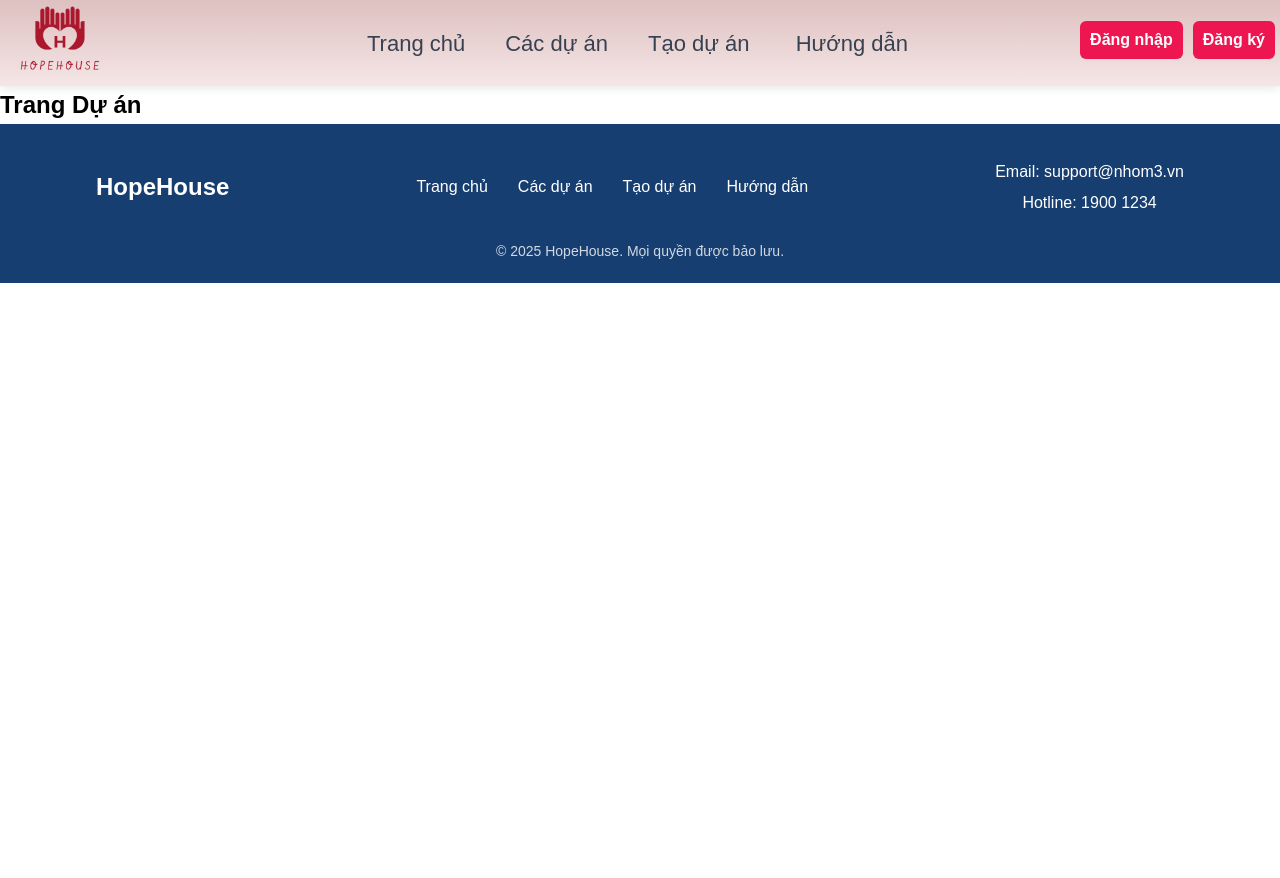
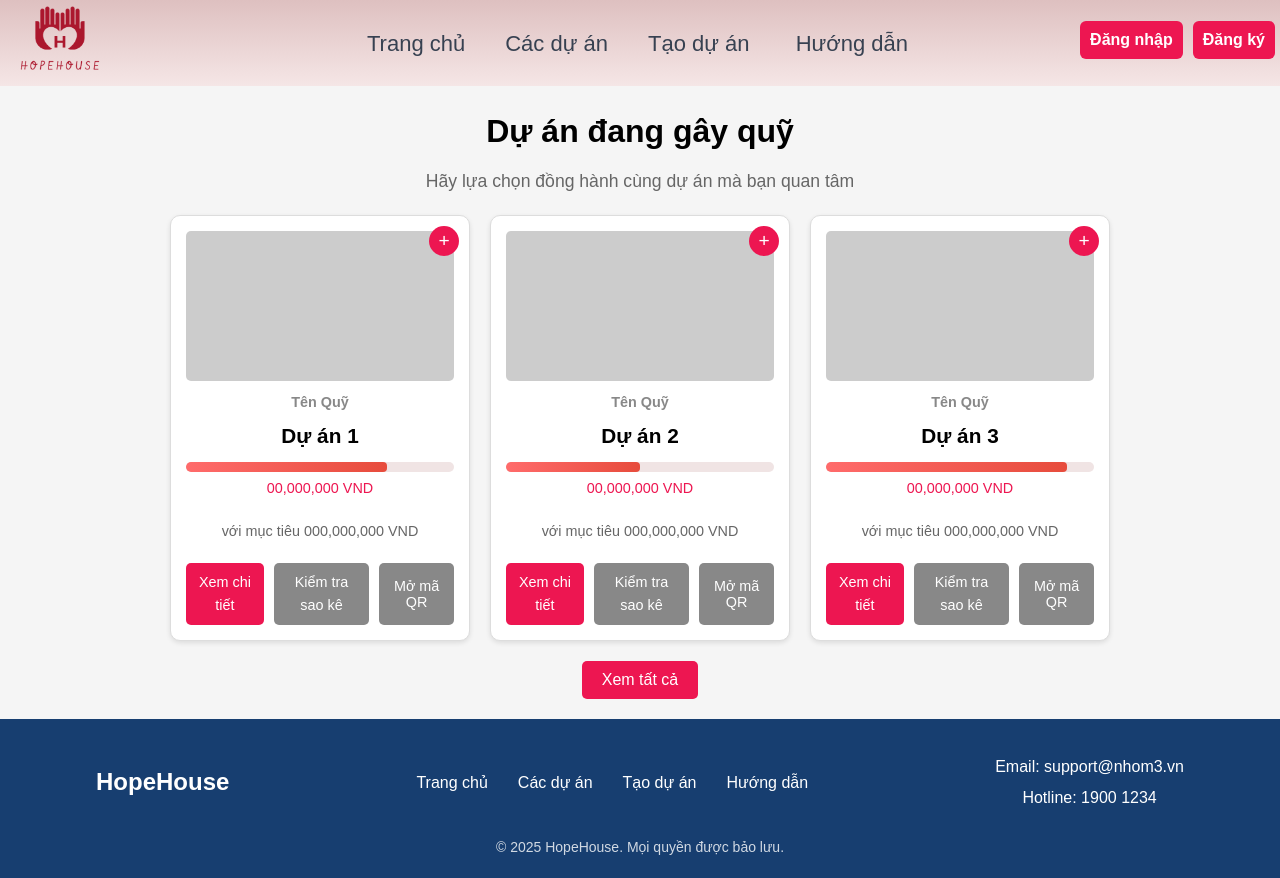
Before and after one commit to HnaKhoa222/WebCharity, a React (Create React App) app in the folder webcharity/: page /projects in a window 1280 px wide. Before the commit the page ends 800 px from the top, so only its background shows below. Built offline with nearby package versions, Linux system fonts and the light colour scheme; no server answers.

Commit message:
add projectspage

```diff
--- /dev/null
+++ b/webcharity/src/pages/Projects.css
@@ -0,0 +1,173 @@
+.projects-page {
+    padding: 20px;
+    text-align: center;
+    background-color: #f5f5f5;
+}
+
+.projects-page h1 {
+    font-size: 2em;
+    margin-bottom: 10px;
+}
+
+.projects-page p {
+    font-size: 1.1em;
+    color: #666;
+    margin-bottom: 20px;
+}
+
+.project-list {
+    display: flex;
+    justify-content: center;
+    gap: 20px;
+    flex-wrap: wrap;
+}
+
+.project-item {
+    position: relative;
+    border: 1px solid #ddd;
+    padding: 15px;
+    width: 300px;
+    border-radius: 10px;
+    background-color: #fff;
+    box-shadow: 0 2px 5px rgba(0, 0, 0, 0.1);
+}
+
+.project-image-placeholder {
+    width: 100%;
+    height: 150px;
+    background-color: #ccc;
+    border-radius: 5px;
+    margin-bottom: 10px;
+}
+
+.project-item h3 {
+    font-size: 0.9em;
+    color: #888;
+    margin: 0;
+}
+
+.project-item h2 {
+    font-size: 1.3em;
+    margin: 5px 0 10px 0;
+}
+
+.progress {
+    margin: 10px 0;
+}
+
+.progress-bar {
+    width: 100%;
+    height: 10px;
+    background-color: #f0e4e4;
+    border-radius: 5px;
+    overflow: hidden;
+}
+
+.progress-fill {
+    height: 100%;
+    background-color: #ed1651;
+    transition: width 0.3s ease-in-out;
+}
+
+.progress .amount {
+    font-size: 0.9em;
+    color: #ed1651;
+    margin-top: 5px;
+}
+
+.progress .target {
+    font-size: 0.9em;
+    color: #666;
+    margin-top: 2px;
+}
+
+.project-actions {
+    margin-top: 10px;
+}
+
+.action-buttons {
+    display: flex;
+    gap: 10px;
+    justify-content: center;
+}
+
+.button {
+    padding: 8px 12px;
+    border: none;
+    border-radius: 5px;
+    cursor: pointer;
+    text-decoration: none;
+    font-size: 0.9em;
+}
+
+.details-btn {
+    background-color: #ed1651;
+    color: #fff;
+}
+
+.statement-btn {
+    background-color: #888;
+    color: #fff;
+}
+
+.qr-btn {
+    background-color: #888;
+    color: #fff;
+}
+
+.interest-btn {
+    position: absolute;
+    top: 10px;
+    right: 10px;
+    width: 30px;
+    height: 30px;
+    border-radius: 50%;
+    background-color: #ed1651;
+    color: #fff;
+    border: none;
+    cursor: pointer;
+    display: flex;
+    align-items: center;
+    justify-content: center;
+    font-size: 1.2em;
+    transition: background-color 0.3s;
+}
+
+.interest-btn.interested {
+    background-color: #4caf50;
+}
+
+.interest-btn:hover {
+    opacity: 0.9;
+}
+
+.interest-icon {
+    display: flex;
+    align-items: center;
+    justify-content: center;
+}
+
+.view-all {
+    margin-top: 20px;
+    text-align: center;
+}
+
+.view-all-btn {
+    background-color: #ed1651;
+    color: #fff;
+    padding: 10px 20px;
+    font-size: 1em;
+}
+
+.button:hover {
+    opacity: 0.9;
+}
+
+.qr-code {
+    margin-top: 10px;
+}
+
+.qr-code img {
+    max-width: 150px;
+    height: auto;
+}
--- a/webcharity/src/pages/Projects.jsx
+++ b/webcharity/src/pages/Projects.jsx
@@ -1,3 +1,126 @@
-import React from "react";
-const ProjectsPage = () => <h2>Trang Dự án</h2>;
+import React, { useState } from "react";
+import "./Projects.css";
+
+const ProjectsPage = () => {
+    const [projectList, setProjectList] = useState([
+        {
+            id: 1,
+            name: "Dự án 1",
+            description: "Mô tả dự án 1",
+            progress: 75,
+            amount: "00,000,000 VND",
+            targetAmount: "000,000,000 VND",
+            detailsLink: "http://example.com/project1",
+            statementLink: "http://example.com/statement1",
+            qrCode: "http://example.com/qr1.png",
+            isInterested: false,
+        },
+        {
+            id: 2,
+            name: "Dự án 2",
+            description: "Mô tả dự án 2",
+            progress: 50,
+            amount: "00,000,000 VND",
+            targetAmount: "000,000,000 VND",
+            detailsLink: "http://example.com/project2",
+            statementLink: "http://example.com/statement2",
+            qrCode: "http://example.com/qr2.png",
+            isInterested: false,
+        },
+        {
+            id: 3,
+            name: "Dự án 3",
+            description: "Mô tả dự án 3",
+            progress: 90,
+            amount: "00,000,000 VND",
+            targetAmount: "000,000,000 VND",
+            detailsLink: "http://example.com/project3",
+            statementLink: "http://example.com/statement3",
+            qrCode: "http://example.com/qr3.png",
+            isInterested: false,
+        },
+    ]);
+
+    const [selectedQr, setSelectedQr] = useState(null);
+
+    const handleInterestToggle = (projectId) => {
+        setProjectList((prevList) =>
+            prevList.map((project) =>
+                project.id === projectId
+                    ? { ...project, isInterested: !project.isInterested }
+                    : project
+            )
+        );
+    };
+
+    const toggleQrCode = (qrCode) => {
+        setSelectedQr(selectedQr === qrCode ? null : qrCode);
+    };
+
+    return (
+        <div className="projects-page">
+            <h1>Dự án đang gây quỹ</h1>
+            <p>Hãy lựa chọn đồng hành cùng dự án mà bạn quan tâm</p>
+            <div className="project-list">
+                {projectList.map((project) => (
+                    <div key={project.id} className="project-item">
+                        <div className="project-image-placeholder"></div>
+
+                        <h3>Tên Quỹ</h3>
+                        <h2>{project.name}</h2>
+
+                        <button
+                            onClick={() => handleInterestToggle(project.id)}
+                            className={`interest-btn ${project.isInterested ? "interested" : ""}`}
+                        >
+                            <span className="interest-icon">
+                                {project.isInterested ? "✓" : "+"}
+                            </span>
+                        </button>
+
+                        <div className="progress">
+                            <div className="progress-bar">
+                                <div
+                                    className="progress-fill"
+                                    style={{ width: `${project.progress}%` }}
+                                />
+                            </div>
+                            <p className="amount">{project.amount}</p>
+                            <p className="target">
+                                với mục tiêu {project.targetAmount}
+                            </p>
+                        </div>
+
+                        <div className="project-actions">
+                            <div className="action-buttons">
+                                <a href={project.detailsLink} className="button details-btn">
+                                    Xem chi tiết
+                                </a>
+                                <a href={project.statementLink} className="button statement-btn">
+                                    Kiểm tra sao kê
+                                </a>
+                                <button
+                                    onClick={() => toggleQrCode(project.qrCode)}
+                                    className="button qr-btn"
+                                >
+                                    {selectedQr === project.qrCode ? "Đóng mã QR" : "Mở mã QR"}
+                                </button>
+                            </div>
+                        </div>
+
+                        {selectedQr === project.qrCode && (
+                            <div className="qr-code">
+                                <img src={project.qrCode} alt={`QR Code for ${project.name}`} />
+                            </div>
+                        )}
+                    </div>
+                ))}
+            </div>
+            <div className="view-all">
+                <button className="button view-all-btn">Xem tất cả</button>
+            </div>
+        </div>
+    );
+};
+
 export default ProjectsPage;
```
